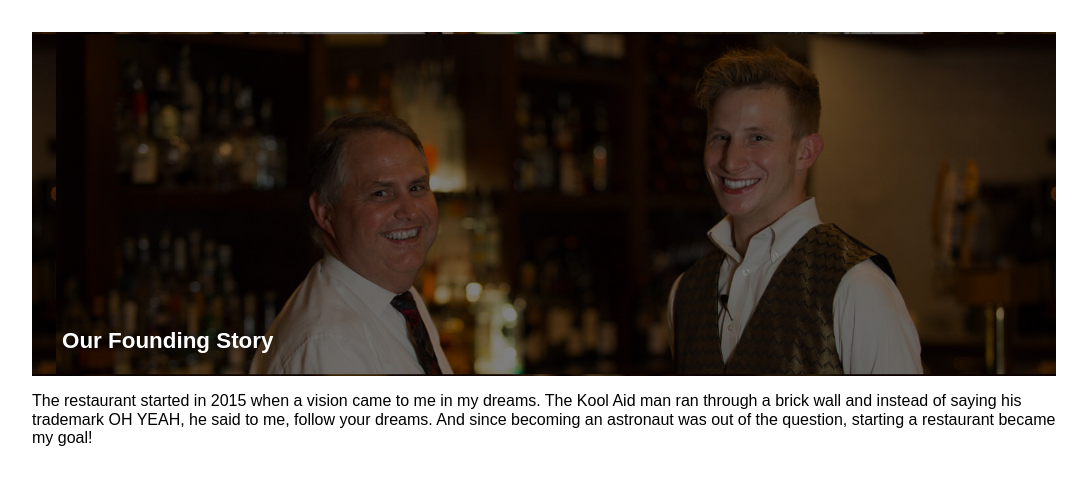
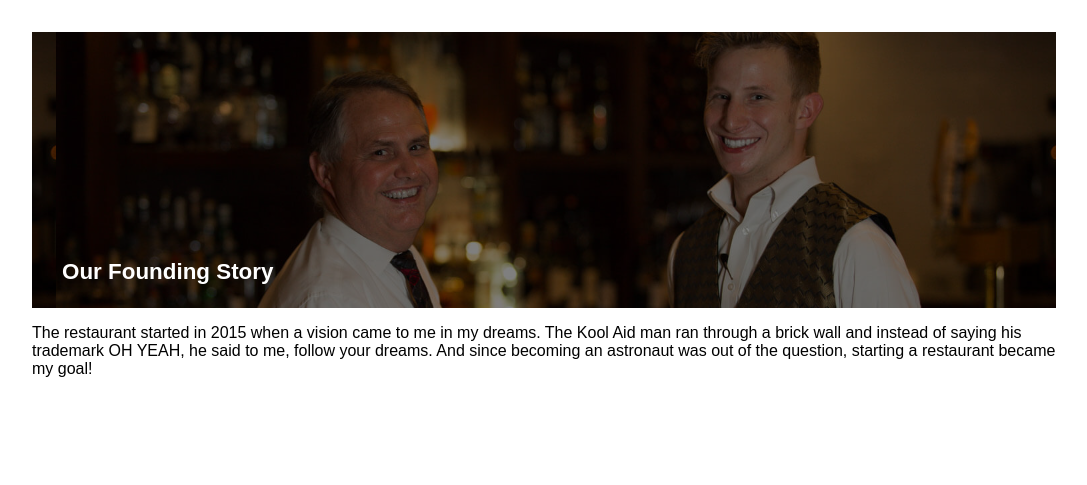
Before and after one commit to kamalypatel/restaurant-page, a website built with webpack: page src/index.html in a window 1280 px wide. Both pictures are taken after a click on the button "About". Shown: the part 79-564 px from the top of the page, without its empty margins (96-1183 px from the left). Built offline with nearby package versions, Linux system fonts and the light colour scheme.

Commit message:
fixed photo style bug

```diff
--- a/src/styles.css
+++ b/src/styles.css
@@ -69,9 +69,9 @@ body {
 
 .aboutHero {
     background-image: linear-gradient(rgba(0, 0, 0, 0.5), rgba(0, 0, 0, 0.5)), url("team.jpeg");
-    height: 50%;
+    height: 40%;
     background-size: 1000px;
-    background-position: 100% 50%;
+    background-position: 100% 60%;
     display: flex;
     flex-direction: row;
     align-items: end;
```
